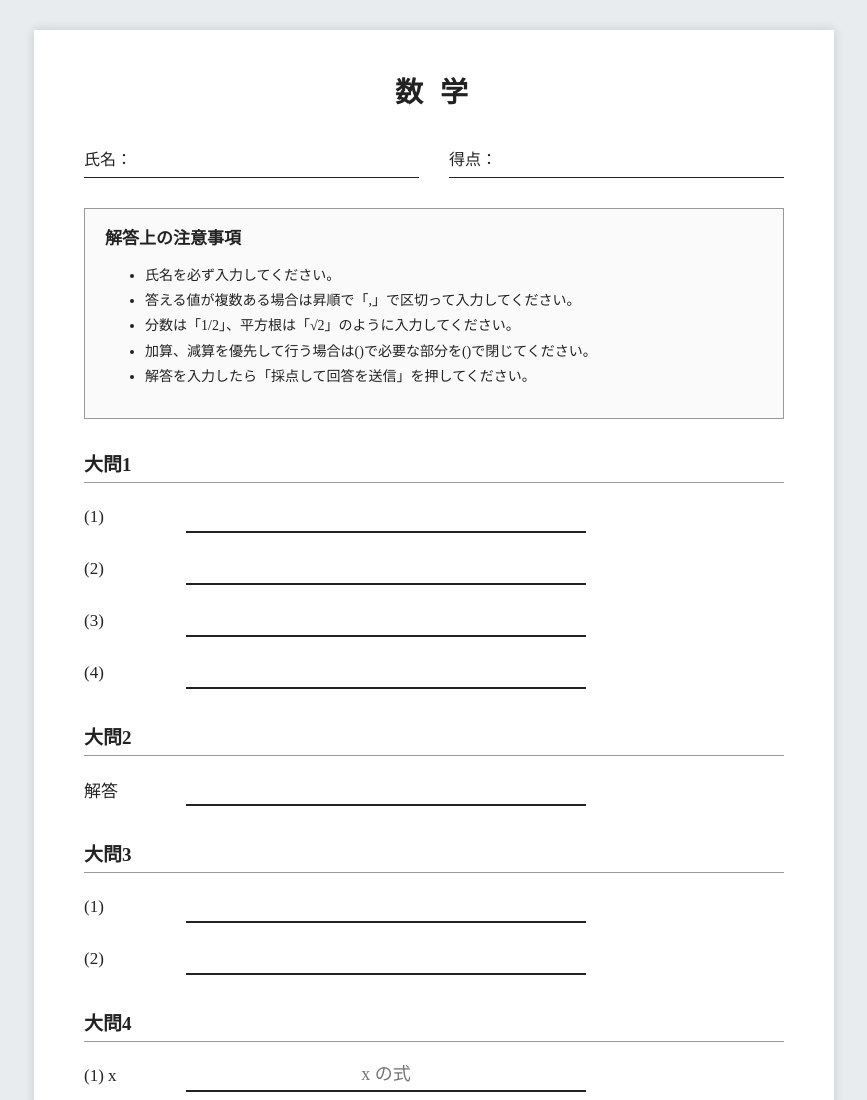
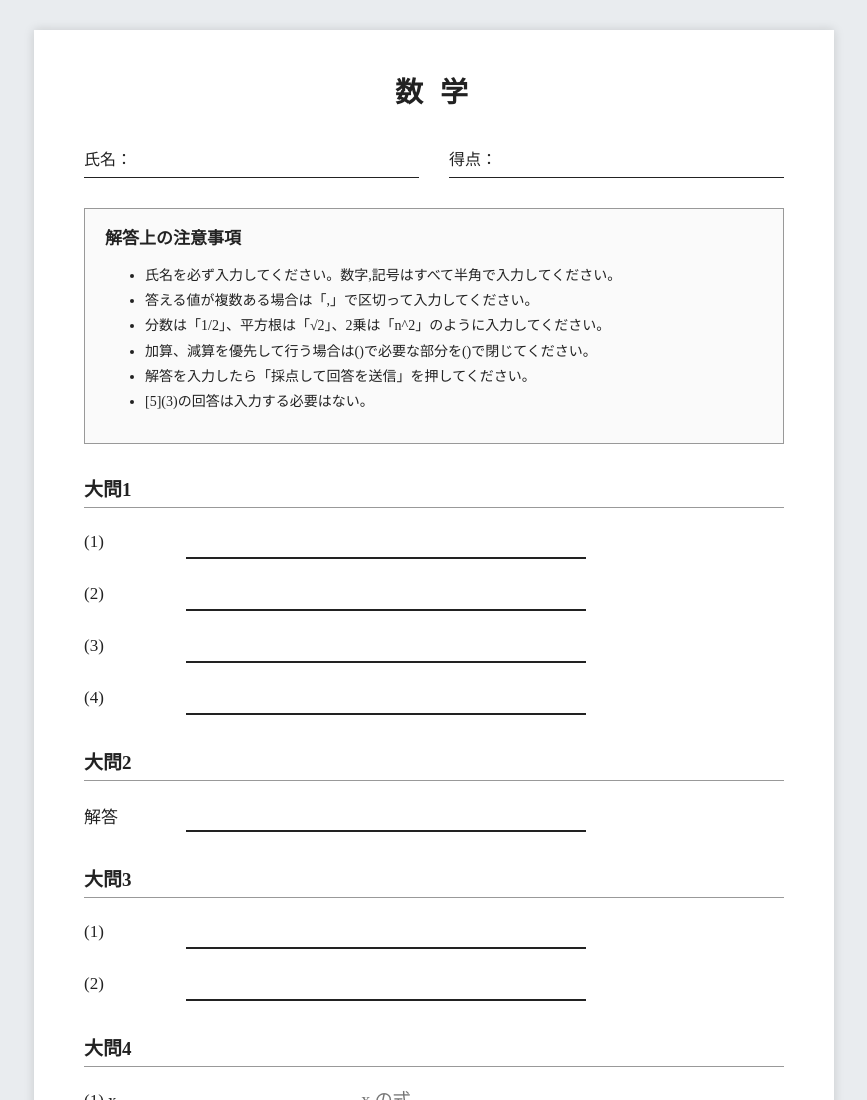
Before and after one commit to nody-syzygy/detour, a plain HTML site: page index.html in a window 1280 px wide. Shown: the top 1100 px of the page, without its empty margins (206-1073 px from the left). Drawn offline with Linux system fonts and the light colour scheme.

Commit message:
Update index.html

```diff
--- a/index.html
+++ b/index.html
@@ -4,7 +4,7 @@
 <head>
 <meta charset="UTF-8">
 <meta name="viewport" content="width=device-width, initial-scale=1.0">
-<title>数学</title>
+<title>下剋上数学</title>
 
 <script src="https://cdn.jsdelivr.net/npm/nerdamer@2.0.1/dist/bundle.js"></script>
 
@@ -275,11 +275,12 @@ button:disabled {
 
     <div class="notice-content">
       <ul>
-        <li>氏名を必ず入力してください。</li>
-        <li>答える値が複数ある場合は昇順で「,」で区切って入力してください。</li>
-        <li>分数は「1/2」、平方根は「√2」のように入力してください。</li>
+        <li>氏名を必ず入力してください。数字,記号はすべて半角で入力してください。</li>
+        <li>答える値が複数ある場合は「,」で区切って入力してください。</li>
+        <li>分数は「1/2」、平方根は「√2」、2乗は「n^2」のように入力してください。</li>
         <li>加算、減算を優先して行う場合は()で必要な部分を()で閉じてください。</li>
         <li>解答を入力したら「採点して回答を送信」を押してください。</li>
+        <li>[5](3)の回答は入力する必要はない。</li>
 
       </ul>
     </div>
```
